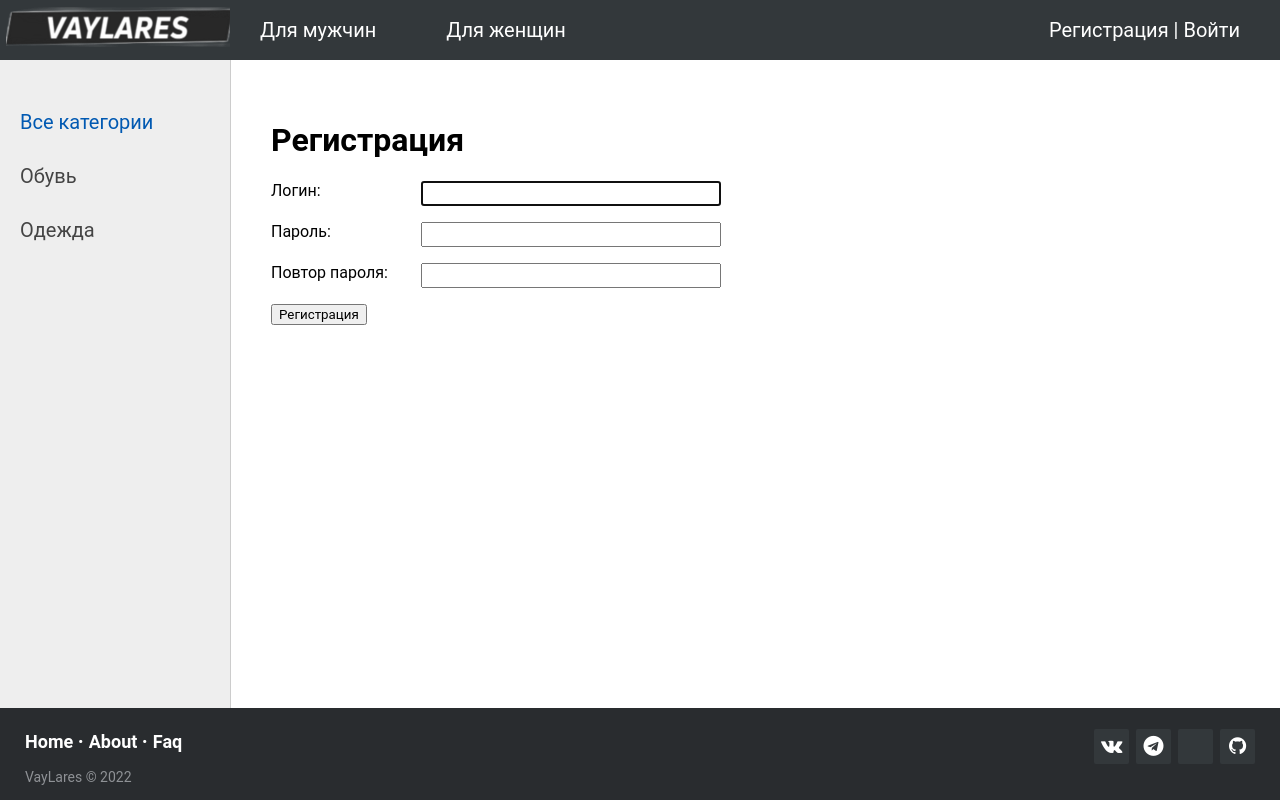
After one commit to FaEsinoP/Clothing-Store-VayLares-, a Django app: page /register/ in a window 1280 px wide. The commit adds this page. Run offline with Django 4.2, Linux system fonts and the light colour scheme; data comes from the database, SQL or seed files in the repository; both versions use the stored data as it was after the commit.

Commit message:
reg and log foms

```diff
--- a/VayLares/clothes/forms.py
+++ b/VayLares/clothes/forms.py
@@ -1,4 +1,6 @@
 from django import forms
+from django.contrib.auth.forms import UserCreationForm, AuthenticationForm
+from django.contrib.auth.models import User
 from django.core.exceptions import ValidationError
 
 from .models import *
@@ -24,3 +26,18 @@ class AddGoodForm(forms.ModelForm):
     #     if len(title) > 200:
     #         raise ValidationError('Длина превышает 200 символов')
     #     return title
+
+
+class RegisterUserForm(UserCreationForm):
+    username = forms.CharField(label='Логин', widget=forms.TextInput(attrs={'class': 'form-input'}))
+    password1 = forms.CharField(label='Пароль', widget=forms.PasswordInput(attrs={'class': 'form-input'}))
+    password2 = forms.CharField(label='Повтор пароля', widget=forms.PasswordInput(attrs={'class': 'form-input'}))
+
+    class Meta:
+        model = User
+        fields = ('username', 'password1', 'password2')
+
+
+class LoginUserForm(AuthenticationForm):
+    username = forms.CharField(label='Логин', widget=forms.TextInput(attrs={'class': 'form-input'}))
+    password = forms.CharField(label='Пароль', widget=forms.PasswordInput(attrs={'class': 'form-input'}))
--- a/VayLares/clothes/static/clothes/css/styles.css
+++ b/VayLares/clothes/static/clothes/css/styles.css
@@ -48,7 +48,13 @@ ul.mainmenu li {
 	margin: 18px 40px 0 30px;
 }
 ul.mainmenu li.logo {margin: 0;}
-ul.mainmenu li.last {float: right;}
+ul.mainmenu li.last {
+    float: right;
+    color: #ffffff;
+}
+ul.mainmenu li.last text{
+    text-decoration: underline;
+}
 
 ul.mainmenu li a {
 	color: #ffffff;
--- a/VayLares/clothes/templates/clothes/base.html
+++ b/VayLares/clothes/templates/clothes/base.html
@@ -16,12 +16,13 @@
             <div class="logo"></div>
         </a></li>
         {% for m in menu %}
-        {% if not forloop.last %}
         <li><a href="{% url m.url_name %}">{{m.title}}</a></li>
+        {% endfor %}
+        {% if request.user.is_authenticated %}
+        <li class="last"> {{user.username}} | <a href="{% url 'logout' %}">Выйти</a></li>
         {% else %}
-        <li class="last"><a href="{% url m.url_name %}">{{m.title}}</a></li>
+        <li class="last"><a href="{% url 'register' %}">Регистрация</a> | <a href="{% url 'login' %}">Войти</a></li>
         {% endif %}
-        {% endfor %}
     </ul>
     <div class="clear"></div>
 </div>
--- /dev/null
+++ b/VayLares/clothes/templates/clothes/register.html
@@ -0,0 +1,15 @@
+{% extends 'clothes/base.html' %}
+
+{% block content %}
+<h1>{{title}}</h1>
+
+<form method="post">
+    {% csrf_token %}
+    {% for f in form %}
+    <p><label class="form-label" for="{{ f.id_for_label }}">{{f.label}}: </label>{{ f }}</p>
+    <div class="form-error">{{ f.errors }}</div>
+    {% endfor %}
+    <button type="submit">Регистрация</button>
+</form>
+
+{% endblock %}
--- a/VayLares/clothes/urls.py
+++ b/VayLares/clothes/urls.py
@@ -5,11 +5,13 @@ from .views import *
 urlpatterns = [
     path('', ClothesHome.as_view(), name='home'),
     path('man/', ForMan.as_view(), name='man'),
-    path('woman/', for_woman, name='woman'),
+    path('woman/', ForWoman.as_view(), name='woman'),
     path('about/', about, name='about'),
     path('faq/', faq, name='faq'),
     path('add/', AddProduct.as_view(), name='add'),
-    path('login/', login, name='login'),
+    path('login/', LoginUser.as_view(), name='login'),
+    path('logout/', logout_user, name='logout'),
+    path('register/', RegisterUser.as_view(), name='register'),
     path('category/<slug:category_slug>/', ClothesCategory.as_view(), name='category'),
     path('product/<slug:product_slug>/', ShowProduct.as_view(), name='product'),
 ]
--- a/VayLares/clothes/utils.py
+++ b/VayLares/clothes/utils.py
@@ -4,8 +4,7 @@ from .models import *
 
 menu = [{'title': "Для мужчин", 'url_name': 'man'},
         {'title': "Для женщин", 'url_name': 'woman'},
-        {'title': "Добавить позицию", 'url_name': 'add'},
-        {'title': "Войти", 'url_name': 'login'}
+        {'title': "Добавить позицию", 'url_name': 'add'}
         ]
 
 
--- a/VayLares/clothes/views.py
+++ b/VayLares/clothes/views.py
@@ -1,3 +1,5 @@
+from django.contrib.auth import logout, login
+from django.contrib.auth.views import LoginView
 from django.http import HttpResponse
 from django.shortcuts import render, get_object_or_404, redirect
 from django.urls import reverse_lazy
@@ -8,17 +10,6 @@ from .forms import *
 from .models import *
 from .utils import *
 
-
-# def index(request):
-#     goods = Clothes.objects.all()
-#     context = {
-#         'goods': goods,
-#         'menu': menu,
-#         'title': 'Главная страница',
-#         'cat_selected': 0,
-#     }
-#
-#     return render(request, 'clothes/index.html', context=context)
 
 class ClothesHome(DataMixin, ListView):
     model = Clothes
@@ -49,17 +40,19 @@ class ForMan(DataMixin, ListView):
         return Clothes.objects.filter(gender='All', is_published=True)
 
 
+class ForWoman(DataMixin, ListView):
+    paginate_by = 3
+    model = Clothes
+    template_name = 'clothes/woman.html'
+    context_object_name = 'goods'  # Для отображения товаров
 
+    def get_context_data(self, *, object_list=None, **kwargs):
+        context = super().get_context_data(**kwargs)
+        c_def = self.get_user_context(title='Для женщин')
+        return dict(list(context.items()) + list(c_def.items()))
 
-def for_woman(request):
-    goods = Clothes.objects.filter(gender='Woman')
-    context = {
-        'goods': goods,
-        'menu': menu,
-        'title': 'Для женщин',
-        'cat_selected': 0,
-    }
-    return render(request, 'clothes/woman.html', context=context)
+    def get_queryset(self):  # Указываем, что именно выбирать из модели
+        return Clothes.objects.filter(gender='Woman', is_published=True)
 
 
 def about(request):
@@ -68,21 +61,6 @@ def about(request):
 
 def faq(request):
     return HttpResponse("Частый вопросы")
-
-
-def login(request):
-    return HttpResponse("Авторизаtion")
-
-
-# def add(request):
-#     if request.method == 'POST':
-#         form = AddGoodForm(request.POST, request.FILES)
-#         if form.is_valid():
-#             form.save()
-#             return redirect('home')
-#     else:
-#         form = AddGoodForm()
-#     return render(request, 'clothes/addgood.html', {'form': form, 'title': 'Добавление товара', 'menu': menu})
 
 
 class AddProduct(LoginRequiredMixin, DataMixin, CreateView):
@@ -125,17 +103,6 @@ class ClothesCategory(DataMixin, ListView):
         return Clothes.objects.filter(category__slug=self.kwargs['category_slug'], is_published=True)
 
 
-# def show_product(request, product_slug):
-#     good = get_object_or_404(Clothes, slug=product_slug)
-#     context = {
-#         'good': good,
-#         'menu': menu,
-#         'title': good.title,
-#         'cat_selected': good.category_id,
-#     }
-#
-#     return render(request, 'clothes/good.html', context=context)
-
 class ShowProduct(DataMixin, DetailView):
     model = Clothes
     template_name = 'clothes/good.html'
@@ -146,3 +113,37 @@ class ShowProduct(DataMixin, DetailView):
         context = super().get_context_data(**kwargs)
         c_def = self.get_user_context(title=context['good'])
         return dict(list(context.items()) + list(c_def.items()))
+
+
+class RegisterUser(DataMixin, CreateView):
+    form_class = RegisterUserForm
+    template_name = 'clothes/register.html'
+    success_url = reverse_lazy('login')
+
+    def get_context_data(self, *, object_list=None, **kwargs):
+        context = super().get_context_data(**kwargs)
+        c_def = self.get_user_context(title='Регистрация')
+        return dict(list(context.items()) + list(c_def.items()))
+
+    def form_valid(self, form):
+        user = form.save()
+        login(self.request, user)
+        return redirect('home')
+
+
+class LoginUser(DataMixin, LoginView):
+    form_class = LoginUserForm
+    template_name = 'clothes/login.html'
+
+    def get_context_data(self, *, object_list=None, **kwargs):
+        context = super().get_context_data(**kwargs)
+        c_def = self.get_user_context(title="Авторизация")
+        return dict(list(context.items()) + list(c_def.items()))
+
+    def get_success_url(self):
+        return reverse_lazy('home')
+
+
+def logout_user(request):
+    logout(request)
+    return redirect('login')
```
Also changed, not shown: VayLares/clothes/templates/clothes/login.html (added, +17 -0 lines), VayLares/db.sqlite3.
